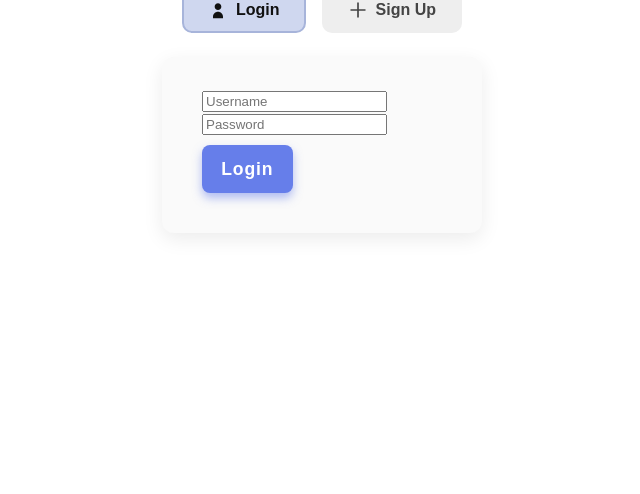
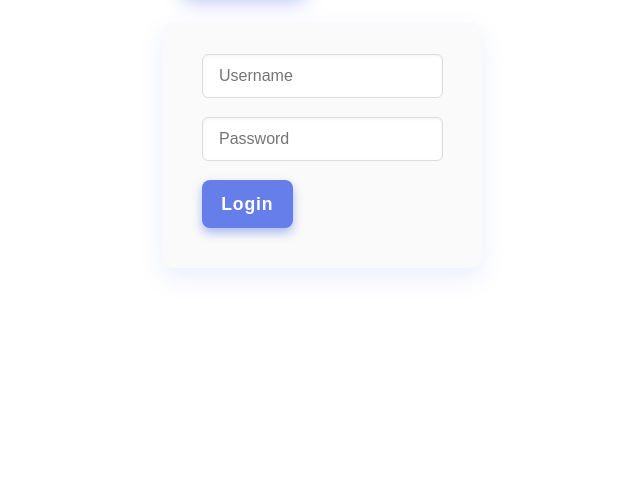
Before and after one commit to imrutunjaya/project1, a plain HTML site: page index.html in a window 1280 px wide. Shown: the part 306-800 px from the top of the page, without its empty margins (318-958 px from the left). Drawn offline with Linux system fonts and the light colour scheme.

Commit message:
Update index.html

```diff
--- a/index.html
+++ b/index.html
@@ -20,9 +20,9 @@
   #app {
     display: flex;
     flex: 1;
-    min-height: 0; /* for flex to work */
+    min-height: 0;
   }
-  /* Login/signup screen - white background, distraction free */
+  /* Login/signup screen - white background with elegant styling */
   #login-screen {
     display: flex;
     flex-direction: column;
@@ -37,27 +37,27 @@
     font-weight: 700;
     letter-spacing: 0.05em;
   }
-
   /* Tab buttons container */
   #form-tabs {
     display: flex;
     margin-bottom: 1.5rem;
     gap: 1rem;
   }
-  /* Tab buttons distinct, minimal style */
+  /* Tab buttons distinct */
   .tab-button {
     display: flex;
     align-items: center;
     gap: 0.5rem;
     background: #eee;
-    color: #444;
+    color: #555;
     border-radius: 10px;
     padding: 0.7rem 1.5rem;
     font-weight: 600;
     font-size: 1rem;
     cursor: pointer;
+    box-shadow: 0 0 4px transparent;
     user-select: none;
-    transition: background 0.3s ease, color 0.3s ease;
+    transition: background 0.3s ease, color 0.3s ease, box-shadow 0.3s ease;
     border: 2px solid transparent;
   }
   .tab-button svg {
@@ -70,11 +70,11 @@
     color: #222;
   }
   .tab-button.active {
-    background: #cfd7ef;
-    color: #111;
-    border-color: #a7b4da;
+    background: #667eea;
+    color: #fff;
+    box-shadow: 0 5px 18px rgba(102, 126, 234, 0.4);
+    border-color: #4b54d4;
   }
-
   /* Forms */
   form {
     display: flex;
@@ -83,14 +83,29 @@
     background: #fafafa;
     padding: 2rem 2.5rem 2.5rem;
     border-radius: 12px;
-    box-shadow: 0 6px 20px rgba(0,0,0,0.08);
+    box-shadow: 0 10px 25px rgba(102, 126, 234, 0.12);
   }
-
-  /* Show login/signup form buttons as normal */
+  form input[type="text"],
+  form input[type="password"] {
+    padding: 0.75rem 1rem;
+    margin-bottom: 1.2rem;
+    border: 1.5px solid #ddd;
+    border-radius: 6px;
+    font-size: 1rem;
+    background: #fff;
+    color: #111;
+    box-shadow: inset 0 1px 3px rgba(0,0,0,0.06);
+    transition: box-shadow 0.3s ease, border-color 0.3s ease;
+  }
+  form input[type="text"]:focus,
+  form input[type="password"]:focus {
+    outline: none;
+    border-color: #667eea;
+    box-shadow: 0 0 8px #99aaff;
+  }
   form button {
-    display: block;
     background: #667eea;
-    color: white;
+    color: #fff;
     font-weight: 700;
     padding: 0.85rem 1.2rem;
     border: none;
@@ -101,14 +116,11 @@
     user-select: none;
     box-shadow: 0 5px 10px rgba(102,126,234,0.5);
     transition: background 0.3s ease, box-shadow 0.4s ease;
-    margin-top: 10px;
   }
-
   form button:hover {
     background: #4b54d4;
     box-shadow: 0 8px 18px rgba(75,84,212,0.8);
   }
-
   #form-message {
     margin-top: 1rem;
     font-size: 0.95rem;
@@ -118,8 +130,7 @@
     user-select: none;
     font-weight: 600;
   }
-
-  /* Layout unchanged */
+  /* Layout */
   #sidebar {
     width: 280px;
     background: #282c34;
@@ -221,7 +232,7 @@
     display: flex;
     gap: 16px;
   }
-  /* Icon buttons instead of text buttons */
+  /* Icon buttons */
   .icon-button {
     background: none;
     border: none;
@@ -338,12 +349,10 @@
 
 <script>
 (() => {
-  // CONFIGURATION for Google Sheets synchronization
-  const SHEET_ID = 'YOUR_GOOGLE_SHEET_ID_HERE'; // Put your sheet ID here
-  const API_KEY = 'YOUR_GOOGLE_API_KEY_HERE'; // Put your Google API key here
+  const SHEET_ID = 'YOUR_GOOGLE_SHEET_ID_HERE';
+  const API_KEY = 'YOUR_GOOGLE_API_KEY_HERE';
   const SHEET_NAME = 'Notes';
 
-  // Elements
   const loginScreen = document.getElementById('login-screen');
   const loginForm = document.getElementById('login-form');
   const signupForm = document.getElementById('signup-form');
@@ -365,76 +374,61 @@
   const searchInput = document.getElementById('search-input');
   const logoutBtn = document.getElementById('logout-btn');
 
-  // State
   let currentUser = null;
   let notes = [];
   let filteredNotes = [];
   let selectedNoteId = null;
   let noteSaved = false;
 
-  // Utils
   function generateId() {
-    return 'id-' + Math.random().toString(36).substr(2, 16);
+    return 'id-' + Math.random().toString(36).slice(2);
   }
 
-  // LocalStorage keys prefix per user
   function getUserKey(key) {
     return 'notesapp_' + currentUser + '_' + key;
   }
 
-  // Store all registered users in localStorage under this key
   const USERS_KEY = 'notesapp_users';
 
-  // Save users object { username: password, ...}
   function saveUsers(users) {
     localStorage.setItem(USERS_KEY, JSON.stringify(users));
   }
 
-  // Load users object
   function loadUsers() {
-    const raw = localStorage.getItem(USERS_KEY);
-    if (!raw) return {};
     try {
-      return JSON.parse(raw);
+      const raw = localStorage.getItem(USERS_KEY);
+      return raw ? JSON.parse(raw) : {};
     } catch {
       return {};
     }
   }
 
-  // Save notes to localStorage for current user
   function saveNotesLocal() {
     localStorage.setItem(getUserKey('notes'), JSON.stringify(notes));
   }
 
-  // Load notes from localStorage for current user
   function loadNotesLocal() {
-    const raw = localStorage.getItem(getUserKey('notes'));
-    if (!raw) return [];
     try {
-      return JSON.parse(raw);
+      const raw = localStorage.getItem(getUserKey('notes'));
+      return raw ? JSON.parse(raw) : [];
     } catch {
       return [];
     }
   }
 
-  // Save login info locally for auto-login on reload
   function saveLogin(user) {
     localStorage.setItem('notesapp_user', user);
   }
 
-  // Load login info for auto-login
   function loadLogin() {
     const user = localStorage.getItem('notesapp_user');
-    if (user) return { user };
-    return null;
+    return user ? { user } : null;
   }
 
-  // Clear login info on logout
   function clearLogin() {
     localStorage.removeItem('notesapp_user');
   }
 
-  // Logout
   function logout() {
     clearLogin();
     currentUser = null;
@@ -445,7 +439,6 @@
     renderLogin();
   }
 
-  // Render login/signup screen (default to login tab)
   function renderLogin() {
     loginScreen.style.display = 'flex';
     app.style.display = 'none';
@@ -482,7 +475,6 @@
     formMessage.textContent = '';
   }
 
-  // Render app
   function renderApp() {
     loginScreen.style.display = 'none';
     app.style.display = 'flex';
@@ -496,7 +488,6 @@
     setNoteEditable(true);
   }
 
-  // Set whether note inputs are editable or read-only
   function setNoteEditable(editable) {
     noteTitleInput.readOnly = !editable;
     noteContentInput.readOnly = !editable;
@@ -504,7 +495,6 @@
     btnSaveNote.disabled = !editable;
   }
 
-  // Render notes list
   function renderNotesList() {
     const searchTerm = searchInput.value.trim().toLowerCase();
     filteredNotes = notes.filter(note =>
@@ -540,7 +530,6 @@
     }
   }
 
-  // Render note in editor
   function renderNote(note) {
     if (!note) {
       clearNoteFields();
@@ -558,17 +547,14 @@
     }
   }
 
-  // Select note by id
   function selectNote(id) {
     selectedNoteId = id;
-    // When switching, reset saved flag allowing edits for existing notes
     noteSaved = false;
     renderNotesList();
     const note = notes.find(n => n.id === id);
     renderNote(note);
   }
 
-  // Add or update note
   function saveNote() {
     if (!selectedNoteId) {
       alert('No note selected to save.');
@@ -602,7 +588,6 @@
     syncNotesWithGoogleSheets();
   }
 
-  // Create new note
   function createNewNote() {
     const newId = generateId();
     const newNote = {
@@ -619,7 +604,6 @@
     renderNote(newNote);
   }
 
-  // Delete note
   function deleteNote() {
     if (!selectedNoteId) {
       alert('No note selected to delete.');
@@ -637,7 +621,6 @@
     syncNotesWithGoogleSheets();
   }
 
-  // Handle login
   function doLogin(username, password) {
     const users = loadUsers();
     if (!users[username]) {
@@ -656,7 +639,6 @@
     return true;
   }
 
-  // Handle signup
   function doSignup(username, password, confirmPassword) {
     if (!username || !password || !confirmPassword) {
       formMessage.textContent = 'Please fill in all fields.';
@@ -671,16 +653,14 @@
       formMessage.textContent = 'Username already taken. Please choose another.';
       return false;
     }
-    // Save user
     users[username] = password;
     saveUsers(users);
-    formMessage.style.color = '#3CCF4E'; // Success green
+    formMessage.style.color = '#3CCF4E';
     formMessage.textContent = 'Signup successful! You can now login.';
     showLoginForm();
     return true;
   }
 
-  // -------------- Google Sheets Sync Logic ------------------
   const googleSheetsWarning = 'Google Sheets syncing requires valid API key and Sheet ID setup. Writing is not implemented.';
 
   async function syncLoadNotesFromGoogleSheets() {
@@ -742,13 +722,9 @@
     console.log('Sync to Google Sheets requested but not implemented due to OAuth constraints.');
   }
 
-  // -------------- Event Listeners ------------------
-
-  // Tabs toggle on button clicks
   tabLogin.addEventListener('click', () => showLoginForm());
   tabSignup.addEventListener('click', () => showSignupForm());
 
-  // Accessibility keyboard toggle tabs
   tabLogin.addEventListener('keydown', e => {
     if (e.key === 'Enter' || e.key === ' ') {
       e.preventDefault();
@@ -762,10 +738,9 @@
     }
   });
 
-  // Login form submit
   loginForm.addEventListener('submit', e => {
     e.preventDefault();
-    formMessage.style.color = '#d9534f'; // Reset to error red
+    formMessage.style.color = '#d9534f';
     const username = loginUsernameInput.value.trim();
     const password = loginPasswordInput.value;
     if (doLogin(username, password)) {
@@ -773,7 +748,6 @@
     }
   });
 
-  // Signup form submit
   signupForm.addEventListener('submit', e => {
     e.preventDefault();
     formMessage.style.color = '#d9534f';
@@ -814,7 +788,6 @@
     }
   });
 
-  // On startup
   function initialize() {
     const loginData = loadLogin();
     if (loginData) {
```
